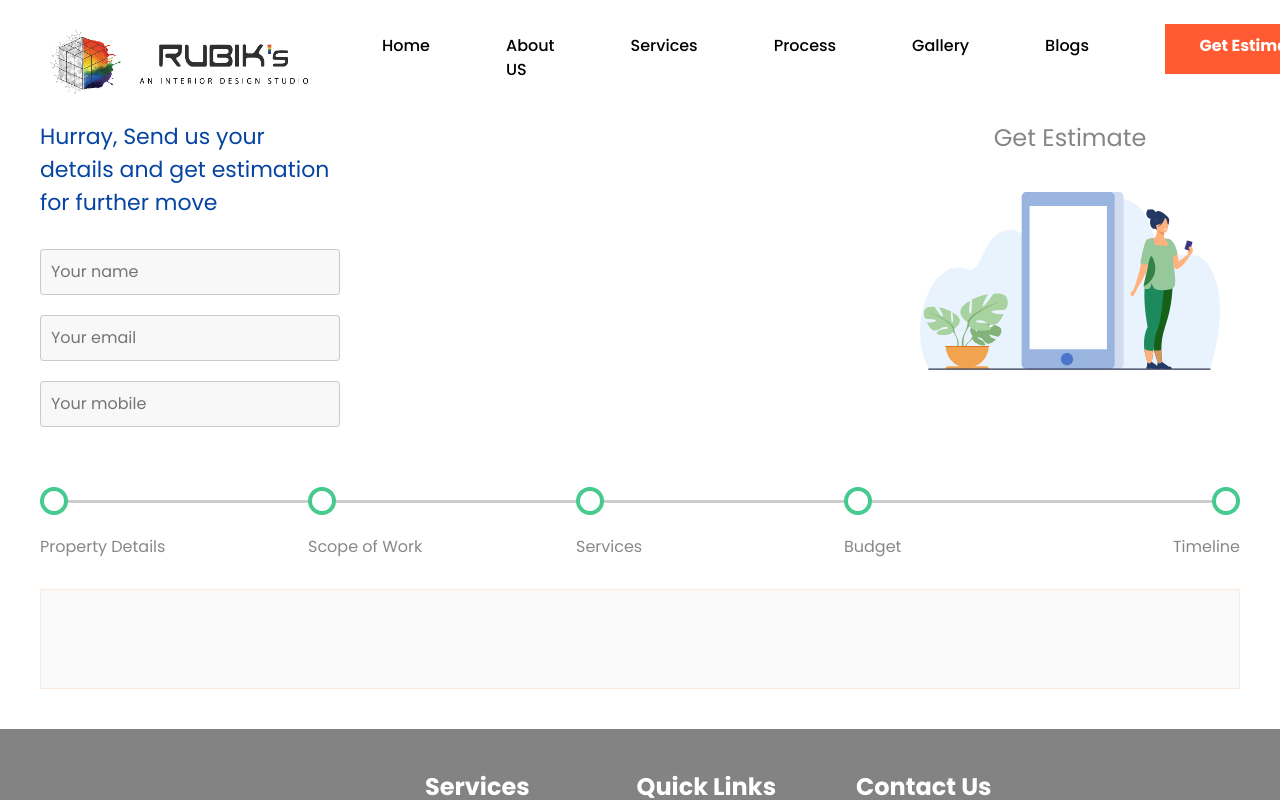
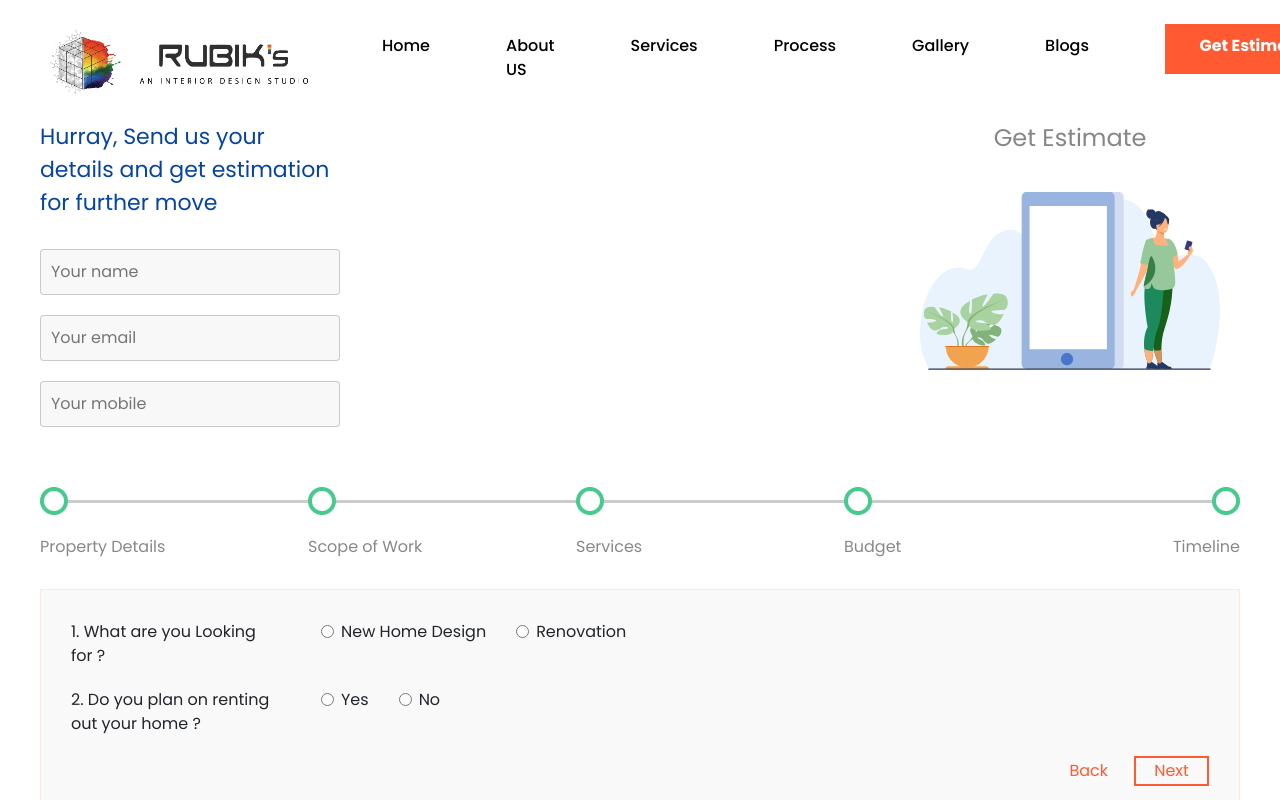
Before and after one commit to Rajeshkumaran/RubikSite, a React (Create React App) app: page /process in a window 1280 px wide. Shown: the top 800 px of the page. Built offline with nearby package versions, Linux system fonts and the light colour scheme.

Commit message:
Step page 2 done

```diff
--- /dev/null
+++ b/src/components/Steps/Page2.js
@@ -0,0 +1,61 @@
+import React, { useState } from 'react';
+import { Form } from 'react-bootstrap';
+export default function Page2() {
+  const [ans1, toggleAnswer1] = useState('');
+  const [ans2, toggleAnswer2] = useState('');
+
+  return (
+    <div className="flex flex-column">
+      <div className="flex" style={{ marginBottom: '20px' }}>
+        <div className="question-wrapper">1. What are you Looking for ?</div>
+        <div
+          className="flex answer-wrapper"
+          onChange={(e) => {
+            console.log('on change called', e.target.id);
+            toggleAnswer1(e.target.id);
+          }}
+        >
+          <Form.Check
+            type={'radio'}
+            label="New Home Design"
+            id="New Home Design"
+            style={{ marginRight: '30px' }}
+            checked={ans1 === 'New Home Design'}
+          />
+          <Form.Check
+            type={'radio'}
+            label="Renovation"
+            id={`Renovation`}
+            checked={ans1 === 'Renovation'}
+          />
+        </div>
+      </div>
+      <div className="flex">
+        <div className="question-wrapper">
+          2. Do you plan on renting out your home ?
+        </div>
+        <div
+          className="flex answer-wrapper"
+          onChange={(e) => {
+            console.log('on change called', e.target.id);
+            toggleAnswer2(e.target.id);
+          }}
+        >
+          <Form.Check
+            type={'radio'}
+            label="Yes"
+            id="renting-home-yes"
+            style={{ marginRight: '30px' }}
+            checked={ans2 === 'renting-home-yes'}
+          />
+          <Form.Check
+            type={'radio'}
+            label="No"
+            id="renting-home-no"
+            checked={ans2 === 'renting-home-no'}
+          />
+        </div>
+      </div>
+    </div>
+  );
+}
--- /dev/null
+++ b/src/components/Steps/StepContent.js
@@ -0,0 +1,15 @@
+import React from 'react';
+import Page2 from './Page2';
+export default class StepContent extends React.Component {
+  render() {
+    return (
+      <div className="step-content-wrapper">
+        <Page2 />
+        <div className="step-controls">
+          <button className="step-control-back">Back</button>
+          <button className="step-control-next">Next</button>
+        </div>
+      </div>
+    );
+  }
+}
--- a/src/components/Steps/index.js
+++ b/src/components/Steps/index.js
@@ -1,6 +1,7 @@
 import React, { useEffect } from 'react';
 import './styles.css';
 import CirclePending from '../../img/circle_pending.png';
+import StepContent from './StepContent';
 const STEPS = {
   step1: {
     id: 'step1',
@@ -116,7 +117,7 @@ export default class Steps extends React.Component {
             />
           ))}
         </div>
-        <div className="step-content-wrapper"></div>
+        <StepContent />
       </div>
     );
   }
--- a/src/components/Steps/styles.css
+++ b/src/components/Steps/styles.css
@@ -11,10 +11,38 @@
     background: #F9F9F9;
     border: 1px solid #FFE9D8;
     box-sizing: border-box;
-    height: 100px;
     margin-top: 30px;
+    padding: 30px;
 }
 .process-step-text{
     font-size: 16px;
     color: #8A8787;
 }
+.step-section-wrapper{
+    margin:30px;
+}
+.step-controls{
+    margin: 20px 0;
+    display: flex;
+    justify-content: flex-end;
+}
+.step-control-back{
+    color: #FF5A31;
+    border : none;
+    outline: none;
+    background: transparent;
+    margin-right: 20px;
+}
+.step-control-next{
+    border: 2px solid #FF5A31;
+    width: 75px;
+    color: #FF5A31;
+    background: transparent;
+}
+.question-wrapper{
+    max-width: 200px;
+}
+.answer-wrapper{
+    flex: 2;
+    margin-left: 50px;
+}
```
